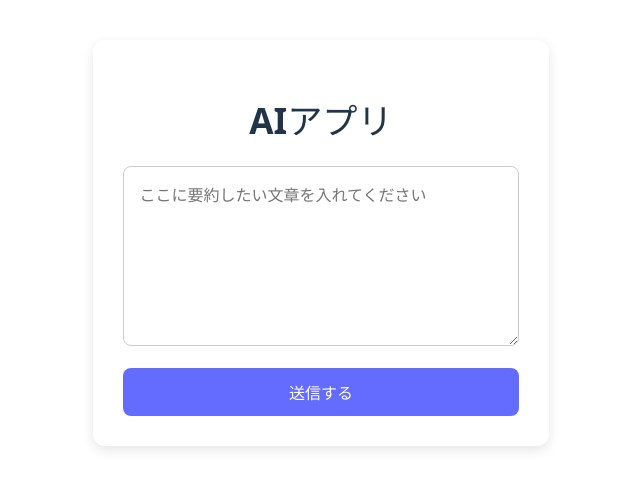
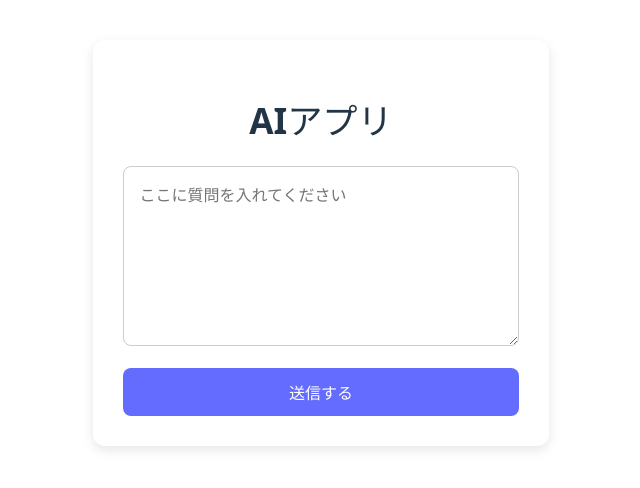
Before and after one commit to morimori-mochimochi/ai-summary-app, a React (Vite) app: page / in a window 1280 px wide. Shown: the top 488 px of the page, without its empty margins (349-989 px from the left). Built offline with nearby package versions, Linux system fonts and the light colour scheme.

Commit message:
UIちょっといじる2

```diff
--- a/src/App.jsx
+++ b/src/App.jsx
@@ -45,7 +45,7 @@ function App () {
       <textarea
         value={text}
         onChange={(e) => setText(e.target.value)}
-        placeholder="ここに要約したい文章を入れてください"
+        placeholder="ここに質問を入れてください"
       />
       <button onClick={handleSummarize} disabled={isLoading}>
         { isLoading ? '考え中...' : '送信する' }
--- a/src/index.css
+++ b/src/index.css
@@ -15,11 +15,11 @@
 
 a {
   font-weight: 500;
-  color: #646cff;
+  color: #ffb164;
   text-decoration: inherit;
 }
 a:hover {
-  color: #535bf2;
+  color: #f28553;
 }
 
 body {
```
